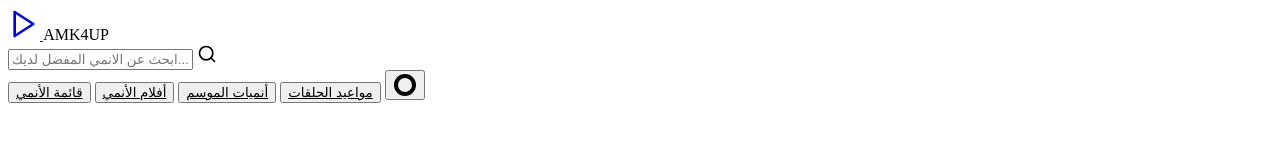
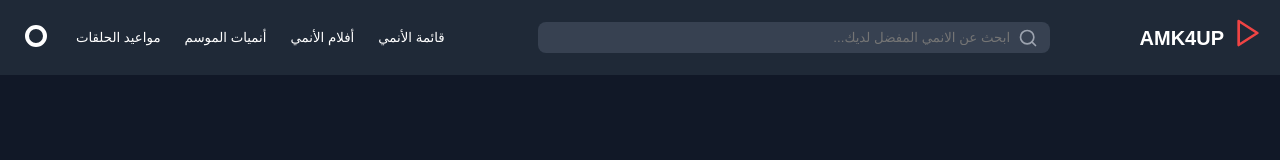
Before and after one commit to abdo838/11, a plain HTML site: page navbar.html in a window 1280 px wide. Drawn offline with Linux system fonts and the light colour scheme.

Commit message:
Update navbar.html

```diff
--- a/navbar.html
+++ b/navbar.html
@@ -1,3 +1,15 @@
+<!DOCTYPE html>
+<html lang="ar" dir="rtl">
+<head>
+    <meta charset="UTF-8">
+    <meta name="viewport" content="width=device-width, initial-scale=1.0">
+    <title>AMK4UP - موقع مشاهدة الانمي</title>
+    <link rel="stylesheet" href="CSS/style.css">
+    <link rel="stylesheet" href="CSS/episodes.css">
+    <link rel="stylesheet" href="CSS/Profile.css">
+</head>
+
+
 <nav class="navbar">
     <div class="nav-container">
         <div class="logo">
```
